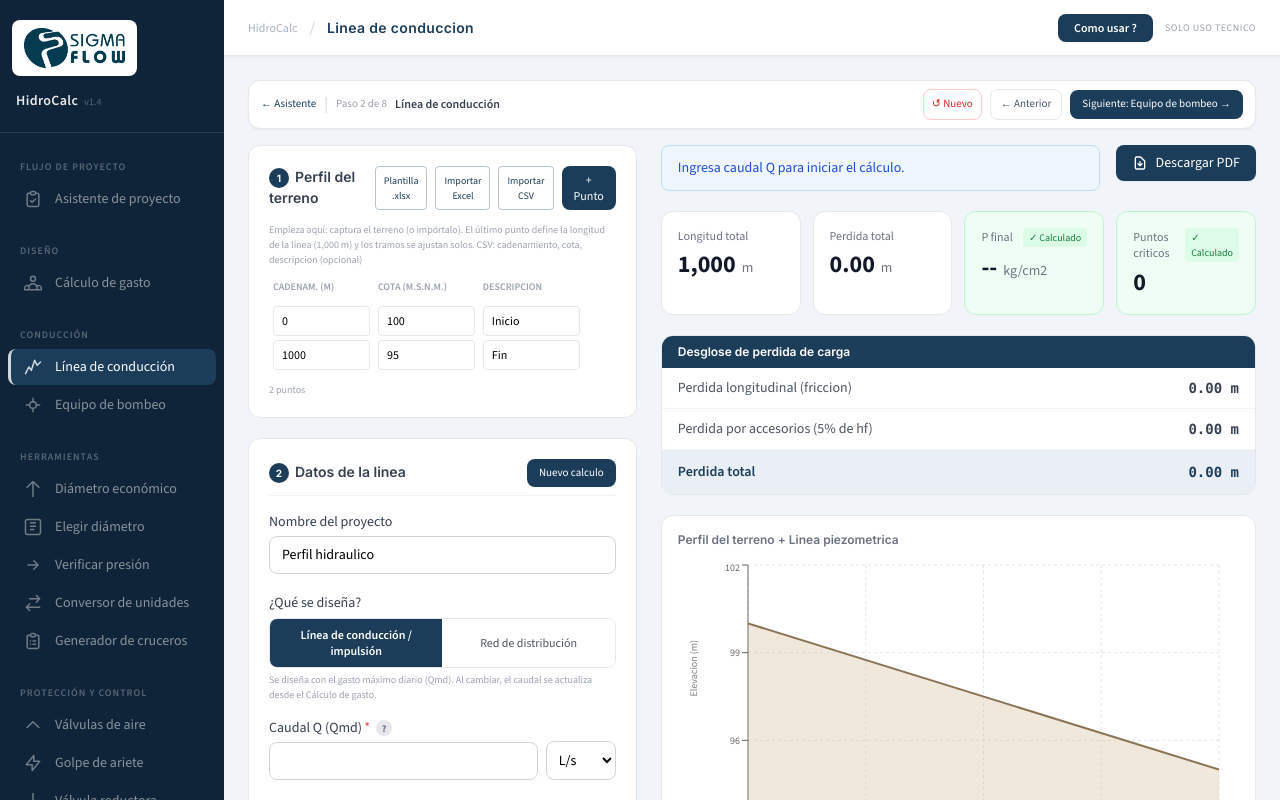
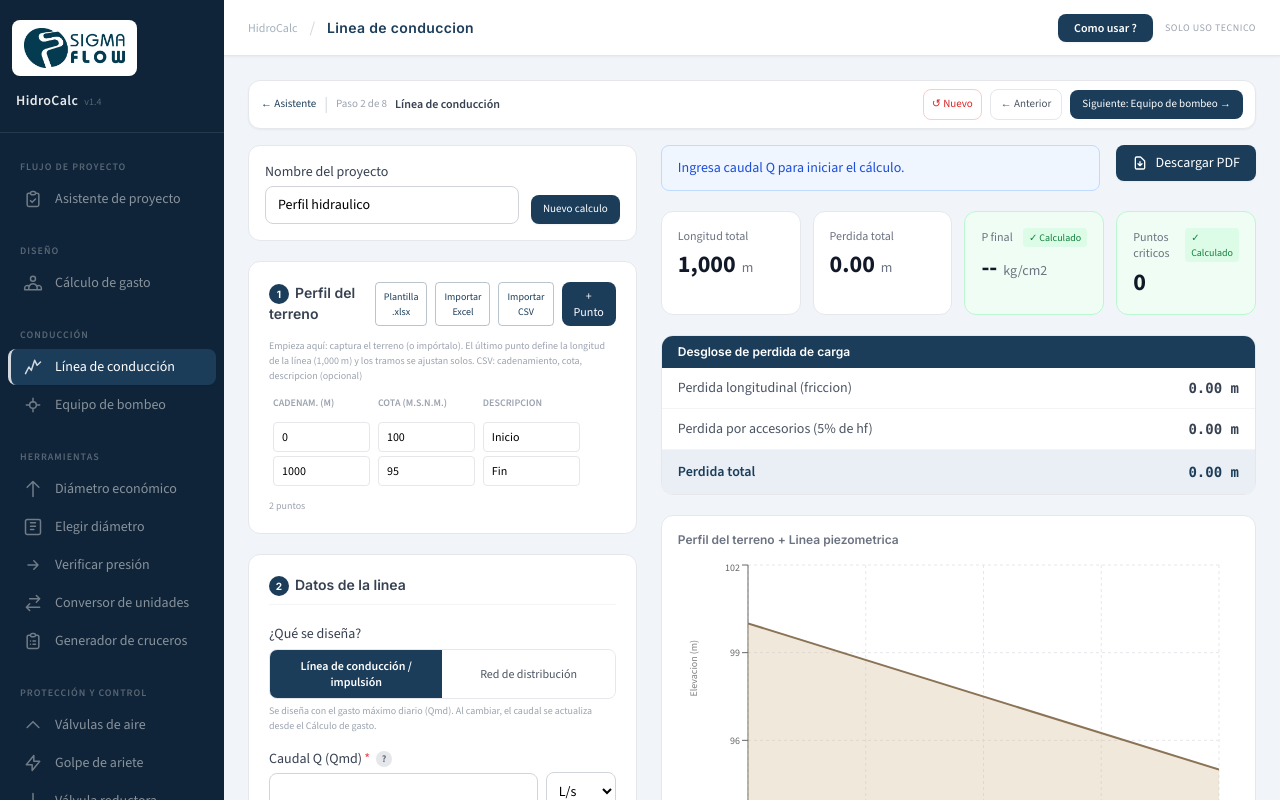
Before and after one commit to simexco/hidrocalc, a Next.js app: page /perfil in a window 1280 px wide. Shown: the top 800 px of the page. Built offline with nearby package versions, Linux system fonts and the light colour scheme.

Commit message:
Perfil: nombre de proyecto y nuevo calculo hasta arriba; migracion a Calcular P1 como default para todos (clave V2); el ultimo tramo sigue la longitud del perfil aunque haya varios

```diff
--- a/src/app/(modules)/perfil/page.tsx
+++ b/src/app/(modules)/perfil/page.tsx
@@ -64,6 +64,7 @@ export default function PerfilPage() {
       P1: number | null; Pmin: number;
       vertices: ProfileVertex[]; tramos: ProfileTramo[];
       calcMode?: 'verificar' | 'calcularP1';
+      calcModeV2?: 'verificar' | 'calcularP1';
       tipoLinea?: 'conduccion' | 'distribucion';
     }>("perfil");
     if (saved) {
@@ -74,14 +75,15 @@ export default function PerfilPage() {
       if (saved.Pmin != null) setPmin(saved.Pmin);
       if (saved.vertices?.length >= 2) setVertices(saved.vertices);
       if (saved.tramos?.length >= 1) setTramos(saved.tramos);
-      // El modo de cálculo también se conserva: navegar (p. ej. "Aplicar DN") no debe cambiarlo
-      if (saved.calcMode) setCalcMode(saved.calcMode);
+      // El modo se conserva al navegar, pero el default nuevo es "Calcular P1":
+      // solo se restaura la clave V2 (ignora la vieja) para migrar a todos al estándar
+      if (saved.calcModeV2) setCalcMode(saved.calcModeV2);
       if (saved.tipoLinea) setTipoLinea(saved.tipoLinea);
     }
   }, []);
 
   useEffect(() => {
-    const t = setTimeout(() => saveFormState("perfil", { projectName, rawQ, flowUnit, P1, Pmin, vertices, tramos, calcMode, tipoLinea }), 1000);
+    const t = setTimeout(() => saveFormState("perfil", { projectName, rawQ, flowUnit, P1, Pmin, vertices, tramos, calcModeV2: calcMode, tipoLinea }), 1000);
     return () => clearTimeout(t);
   }, [projectName, rawQ, flowUnit, P1, Pmin, vertices, tramos, calcMode, tipoLinea]);
 
@@ -218,10 +220,13 @@ export default function PerfilPage() {
   const lineLength = tramos.reduce((mx, t) => Math.max(mx, t.distTo ?? 0), 0);
   const perfilMax = vertices.reduce((mx, v) => Math.max(mx, v.dist ?? 0), 0);
 
-  // El perfil manda: con un solo tramo, su longitud sigue al último punto del terreno
+  // El perfil manda: la longitud de la línea baja del último punto del terreno.
+  // El ÚLTIMO tramo se estira/encoge para terminar donde termina el perfil.
   useEffect(() => {
-    if (tramos.length === 1 && perfilMax > 0 && Math.abs((tramos[0].distTo ?? 0) - perfilMax) > 0.001) {
-      setTramos([{ ...tramos[0], distTo: perfilMax }]);
+    if (perfilMax <= 0 || tramos.length === 0) return;
+    const ultimo = tramos[tramos.length - 1];
+    if (Math.abs((ultimo.distTo ?? 0) - perfilMax) > 0.001 && perfilMax > (ultimo.distFrom ?? 0)) {
+      setTramos(tramos.map((t, i) => (i === tramos.length - 1 ? { ...t, distTo: perfilMax } : t)));
     }
     // eslint-disable-next-line react-hooks/exhaustive-deps
   }, [perfilMax]);
@@ -408,6 +413,14 @@ export default function PerfilPage() {
       <div className="grid grid-cols-1 lg:grid-cols-5 gap-6">
         {/* Form */}
         <div className="lg:col-span-2 space-y-5">
+          {/* Proyecto + nuevo cálculo — hasta arriba */}
+          <div className="bg-white dark:bg-gray-800 rounded-xl border border-gray-200 dark:border-gray-700 p-4 flex items-end gap-3">
+            <div className="flex-1">
+              <InputField label="Nombre del proyecto" value={projectName} onChange={setProjectName} type="text" />
+            </div>
+            <ResetButton moduleKey="perfil" onReset={handleReset} />
+          </div>
+
           {/* Paso 1: el terreno primero — de aquí salen la longitud y las presiones */}
           <div className="bg-white dark:bg-gray-800 rounded-xl border border-gray-200 dark:border-gray-700 p-5 space-y-3">
             <div className="flex items-center justify-between">
@@ -458,11 +471,9 @@ export default function PerfilPage() {
 
           {/* Global data */}
           <div className="bg-white dark:bg-gray-800 rounded-xl border border-gray-200 dark:border-gray-700 p-5 space-y-4">
-            <div className="flex items-center justify-between border-b border-gray-100 dark:border-gray-700 pb-2">
+            <div className="border-b border-gray-100 dark:border-gray-700 pb-2">
               <h2 className="text-sm font-semibold text-gray-700 dark:text-gray-300"><span className="inline-flex w-5 h-5 rounded-full bg-[#1C3D5A] text-white text-[10px] font-bold items-center justify-center mr-1.5">2</span>Datos de la linea</h2>
-              <ResetButton moduleKey="perfil" onReset={handleReset} />
             </div>
-            <InputField label="Nombre del proyecto" value={projectName} onChange={setProjectName} type="text" />
             {/* ¿Qué se diseña? — define qué caudal usar (Qmd conducción / Qmh distribución) */}
             <div className="space-y-1">
               <label className="text-sm font-medium text-gray-700 dark:text-gray-300">¿Qué se diseña?</label>
```
